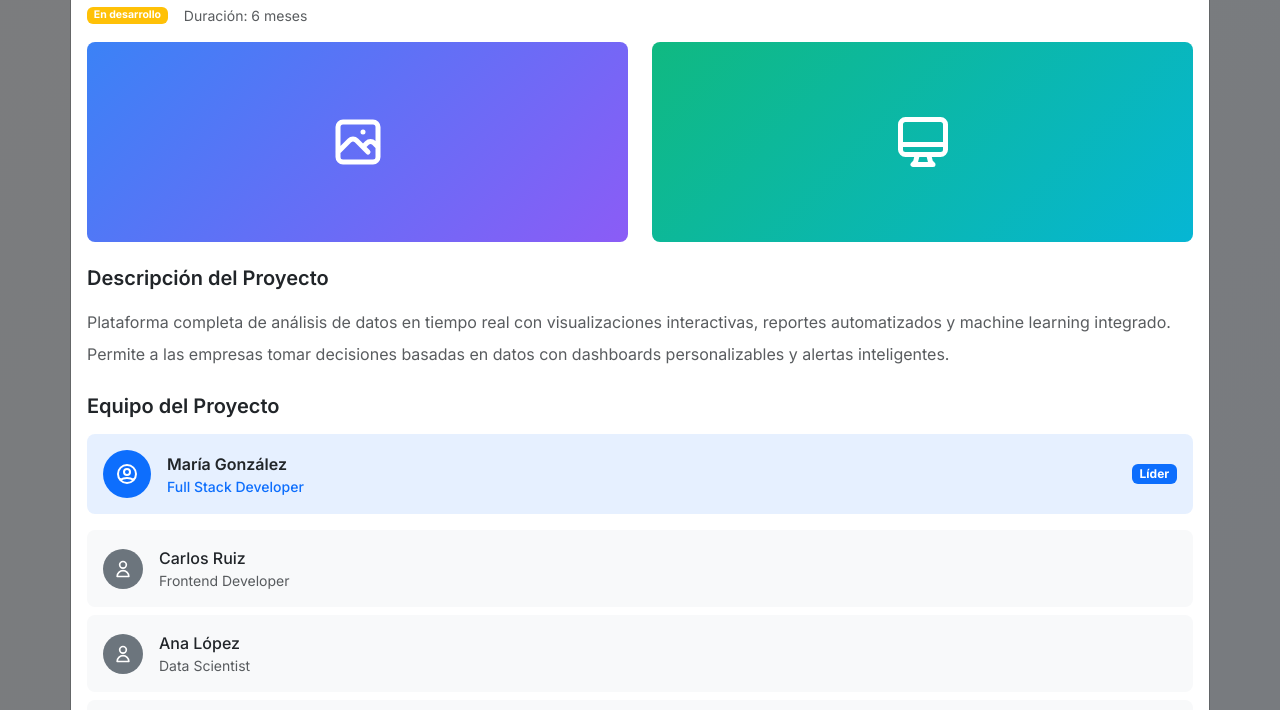
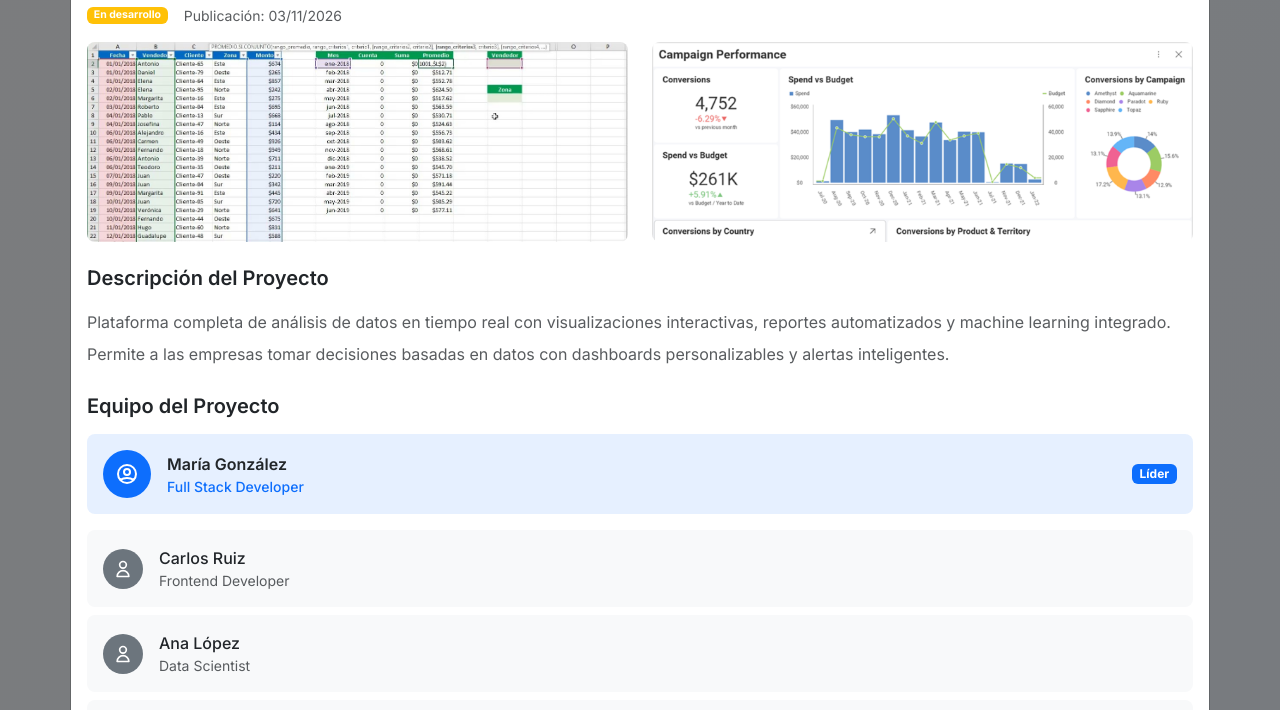
Before and after one commit to ItsFern27/MarcosWeb-Proyecto-Integraci-n, a plain HTML site: page index.html in a window 1280 px wide. Both pictures are taken after a click on the element 260 px from the left and 919 px from the top of the page. Shown: the part 609-1319 px from the top of the page. Drawn offline with nearby package versions, Linux system fonts and the light colour scheme.

Commit message:
vrs w img

```diff
--- a/app.js
+++ b/app.js
@@ -9,13 +9,82 @@ document.addEventListener('DOMContentLoaded', () => {
 
 const projectModal = new bootstrap.Modal(document.getElementById('projectModal'));
 
+function setImagePositioning(imgElement, filename) {
+    const hMatch = filename.match(/h-(\w+)/);
+    const vMatch = filename.match(/v-(\w+)/);
+
+    let objectPosition = 'center center';
+
+    if (hMatch && vMatch) {
+        const hPos = hMatch[1];
+        const vPos = vMatch[1];
+
+        const hMap = {
+            'start': 'left',
+            'center': 'center',
+            'end': 'right'
+        };
+
+        const vMap = {
+            'top': 'top',
+            'center': 'center',
+            'end': 'bottom'
+        };
+
+        objectPosition = `${hMap[hPos]} ${vMap[vPos]}`;
+    }
+
+    imgElement.style.objectPosition = objectPosition;
+}
+
 function openModal(project) {
     document.getElementById('modalTitle').textContent = project.name;
     document.getElementById('modalDescription').textContent = project.description;
     document.getElementById('modalAuthor').textContent = project.author;
     document.getElementById('modalAuthorRole').textContent = project.role;
     document.getElementById('modalStatus').textContent = project.status;
-    document.getElementById('modalDuration').textContent = `Duración: ${project.duration}`;
+    document.getElementById('modalDuration').textContent = `Publicación: ${project.duration}`;
+
+    const projectImageMap = {
+        'Dashboard Analytics': {
+            img1: 'img2/dashboard1(h-start ,v-center).jpg',
+            img2: 'img2/dashboard2(h-start ,v-top).png'
+        },
+        'App de Fitness': {
+            img1: 'img2/app1(h-center ,v-center).png',
+            img2: 'img2/app2(h-center ,v-top).png'
+        },
+        'Sistema de Seguridad': {
+            img1: 'img2/sistema1(h-center ,v-center).jpg',
+            img2: 'img2/sistema2(h-center ,v-center).jpg'
+        },
+        'E-commerce Platform': {
+            img1: 'img2/e-commerce1(h-center ,v-center).png',
+            img2: 'img2/e-commerce2(h-center ,v-center).png'
+        },
+        'ML Predictor': {
+            img1: 'img2/ml1(h-center ,v-center).png',
+            img2: 'img2/ml2(h-center ,v-center).png'
+        },
+        'Red Social Creativa': {
+            img1: 'img2/red1(h-center ,v-center).jpg',
+            img2: 'img2/red2(h-center ,v-center).png'
+        }
+    };
+
+    const projectImages = projectImageMap[project.name];
+    if (projectImages) {
+        const img1 = document.getElementById('modalImg1');
+        const img2 = document.getElementById('modalImg2');
+
+        img1.src = projectImages.img1;
+        img1.alt = `${project.name} - Imagen 1`;
+        img2.src = projectImages.img2;
+        img2.alt = `${project.name} - Imagen 2`;
+
+        setImagePositioning(img1, projectImages.img1);
+        setImagePositioning(img2, projectImages.img2);
+    }
 
     const statusElement = document.getElementById('modalStatus');
     statusElement.className = 'badge';
--- a/index.html
+++ b/index.html
@@ -142,15 +142,10 @@
         <div class="row g-4">
             <div class="col-md-6 col-lg-4">
                 <div class="card h-100 shadow-sm project-card" style="cursor: pointer;"
-                    data-project='{"name":"Dashboard Analytics","description":"Plataforma completa de análisis de datos en tiempo real con visualizaciones interactivas, reportes automatizados y machine learning integrado. Permite a las empresas tomar decisiones basadas en datos con dashboards personalizables y alertas inteligentes.","author":"María González","role":"Full Stack Developer","members":[{"name":"Carlos Ruiz","role":"Frontend Developer"},{"name":"Ana López","role":"Data Scientist"},{"name":"Pedro Martín","role":"UI/UX Designer"}],"technologies":["React","Node.js","MongoDB","D3.js","Python"],"status":"En desarrollo","duration":"6 meses"}'>
-                    <div class="bg-gradient-blue-purple d-flex align-items-center justify-content-center"
-                        style="height: 200px;">
-                        <svg class="text-white" width="60" height="60" fill="none" stroke="currentColor"
-                            viewBox="0 0 24 24">
-                            <path stroke-linecap="round" stroke-linejoin="round" stroke-width="2"
-                                d="M9 19v-6a2 2 0 00-2-2H5a2 2 0 00-2 2v6a2 2 0 002 2h2a2 2 0 002-2zm0 0V9a2 2 0 012-2h2a2 2 0 012 2v10m-6 0a2 2 0 002 2h2a2 2 0 002-2m0 0V5a2 2 0 012-2h2a2 2 0 012 2v14a2 2 0 01-2 2h-2a2 2 0 01-2-2z">
-                            </path>
-                        </svg>
+                    data-project='{"name":"Dashboard Analytics","description":"Plataforma completa de análisis de datos en tiempo real con visualizaciones interactivas, reportes automatizados y machine learning integrado. Permite a las empresas tomar decisiones basadas en datos con dashboards personalizables y alertas inteligentes.","author":"María González","role":"Full Stack Developer","members":[{"name":"Carlos Ruiz","role":"Frontend Developer"},{"name":"Ana López","role":"Data Scientist"},{"name":"Pedro Martín","role":"UI/UX Designer"}],"technologies":["React","Node.js","MongoDB","D3.js","Python"],"status":"En desarrollo","duration":"03/11/2026"}'>
+                    <div class="bg-white d-flex align-items-center justify-content-center" style="height: 200px;">
+                        <img src="img/dashboard.png" alt="Dashboard Analytics"
+                            style="max-width: 80%; max-height: 80%; object-fit: contain;">
                     </div>
                     <div class="card-body">
                         <h5 class="card-title">Dashboard Analytics</h5>
@@ -167,14 +162,10 @@
 
             <div class="col-md-6 col-lg-4">
                 <div class="card h-100 shadow-sm project-card" style="cursor: pointer;"
-                    data-project='{"name":"App de Fitness","description":"Aplicación móvil completa para seguimiento de ejercicios, nutrición y progreso personal con sistema de gamificación. Incluye planes personalizados, seguimiento de calorías, retos sociales y integración con wearables.","author":"Diego Fernández","role":"Mobile Developer","members":[{"name":"Laura Sánchez","role":"UI/UX Designer"},{"name":"Roberto Kim","role":"Backend Developer"}],"technologies":["Flutter","Firebase","Dart","Node.js"],"status":"Beta","duration":"4 meses"}'>
-                    <div class="bg-gradient-green-blue d-flex align-items-center justify-content-center"
-                        style="height: 200px;">
-                        <svg class="text-white" width="60" height="60" fill="none" stroke="currentColor"
-                            viewBox="0 0 24 24">
-                            <path stroke-linecap="round" stroke-linejoin="round" stroke-width="2"
-                                d="M12 18h.01M8 21h8a2 2 0 002-2V5a2 2 0 00-2-2H8a2 2 0 00-2 2v14a2 2 0 002 2z"></path>
-                        </svg>
+                    data-project='{"name":"App de Fitness","description":"Aplicación móvil completa para seguimiento de ejercicios, nutrición y progreso personal con sistema de gamificación. Incluye planes personalizados, seguimiento de calorías, retos sociales y integración con wearables.","author":"Diego Fernández","role":"Mobile Developer","members":[{"name":"Laura Sánchez","role":"UI/UX Designer"},{"name":"Roberto Kim","role":"Backend Developer"}],"technologies":["Flutter","Firebase","Dart","Node.js"],"status":"Beta","duration":"20/07/2025"}'>
+                    <div class="bg-white d-flex align-items-center justify-content-center" style="height: 200px;">
+                        <img src="img/app.png" alt="App de Fitness"
+                            style="max-width: 80%; max-height: 80%; object-fit: contain;">
                     </div>
                     <div class="card-body">
                         <h5 class="card-title">App de Fitness</h5>
@@ -191,15 +182,10 @@
 
             <div class="col-md-6 col-lg-4">
                 <div class="card h-100 shadow-sm project-card" style="cursor: pointer;"
-                    data-project='{"name":"Sistema de Seguridad","description":"Herramienta avanzada de monitoreo y detección de vulnerabilidades para aplicaciones web empresariales. Incluye análisis en tiempo real, reportes de seguridad automatizados y sistema de alertas tempranas.","author":"Elena Vargas","role":"Cybersecurity Specialist","members":[{"name":"Miguel Torres","role":"Backend Developer"},{"name":"Sofia Chen","role":"DevOps Engineer"},{"name":"Alex Rivera","role":"Security Analyst"}],"technologies":["Python","Django","PostgreSQL","Docker","Redis"],"status":"Producción","duration":"8 meses"}'>
-                    <div class="bg-gradient-yellow-orange d-flex align-items-center justify-content-center"
-                        style="height: 200px;">
-                        <svg class="text-white" width="60" height="60" fill="none" stroke="currentColor"
-                            viewBox="0 0 24 24">
-                            <path stroke-linecap="round" stroke-linejoin="round" stroke-width="2"
-                                d="M9 12l2 2 4-4m5.618-4.016A11.955 11.955 0 0112 2.944a11.955 11.955 0 01-8.618 3.04A12.02 12.02 0 003 9c0 5.591 3.824 10.29 9 11.622 5.176-1.332 9-6.03 9-11.622 0-1.042-.133-2.052-.382-3.016z">
-                            </path>
-                        </svg>
+                    data-project='{"name":"Sistema de Seguridad","description":"Herramienta avanzada de monitoreo y detección de vulnerabilidades para aplicaciones web empresariales. Incluye análisis en tiempo real, reportes de seguridad automatizados y sistema de alertas tempranas.","author":"Elena Vargas","role":"Cybersecurity Specialist","members":[{"name":"Miguel Torres","role":"Backend Developer"},{"name":"Sofia Chen","role":"DevOps Engineer"},{"name":"Alex Rivera","role":"Security Analyst"}],"technologies":["Python","Django","PostgreSQL","Docker","Redis"],"status":"Producción","duration":"05/05/2026"}'>
+                    <div class="bg-white d-flex align-items-center justify-content-center" style="height: 200px;">
+                        <img src="img/sistema.png" alt="Sistema de Seguridad"
+                            style="max-width: 80%; max-height: 80%; object-fit: contain;">
                     </div>
                     <div class="card-body">
                         <h5 class="card-title">Sistema de Seguridad</h5>
@@ -216,15 +202,10 @@
 
             <div class="col-md-6 col-lg-4">
                 <div class="card h-100 shadow-sm project-card" style="cursor: pointer;"
-                    data-project='{"name":"E-commerce Platform","description":"Plataforma completa de comercio electrónico con gestión avanzada de inventario, pagos integrados, sistema de recomendaciones y panel de administración. Incluye funcionalidades de multi-vendor y análisis de ventas.","author":"Javier Morales","role":"Full Stack Developer","members":[{"name":"Carmen Ruiz","role":"Frontend Developer"},{"name":"Luis García","role":"Backend Developer"},{"name":"Natalia Vega","role":"Product Manager"}],"technologies":["Vue.js","Express","Stripe","MongoDB","Redis"],"status":"Lanzamiento","duration":"10 meses"}'>
-                    <div class="bg-gradient-yellow-orange d-flex align-items-center justify-content-center"
-                        style="height: 200px;">
-                        <svg class="text-white" width="60" height="60" fill="none" stroke="currentColor"
-                            viewBox="0 0 24 24">
-                            <path stroke-linecap="round" stroke-linejoin="round" stroke-width="2"
-                                d="M7 21a4 4 0 01-4-4V5a2 2 0 012-2h4a2 2 0 012 2v12a4 4 0 01-4 4zM21 5a2 2 0 00-2-2h-4a2 2 0 00-2 2v12a4 4 0 004 4h4a2 2 0 002-2V5z">
-                            </path>
-                        </svg>
+                    data-project='{"name":"E-commerce Platform","description":"Plataforma completa de comercio electrónico con gestión avanzada de inventario, pagos integrados, sistema de recomendaciones y panel de administración. Incluye funcionalidades de multi-vendor y análisis de ventas.","author":"Javier Morales","role":"Full Stack Developer","members":[{"name":"Carmen Ruiz","role":"Frontend Developer"},{"name":"Luis García","role":"Backend Developer"},{"name":"Natalia Vega","role":"Product Manager"}],"technologies":["Vue.js","Express","Stripe","MongoDB","Redis"],"status":"Lanzamiento","duration":"hoy"}'>
+                    <div class="bg-white d-flex align-items-center justify-content-center" style="height: 200px;">
+                        <img src="img/e-commerce.png" alt="E-commerce Platform"
+                            style="max-width: 80%; max-height: 80%; object-fit: contain;">
                     </div>
                     <div class="card-body">
                         <h5 class="card-title">E-commerce Platform</h5>
@@ -241,14 +222,10 @@
 
             <div class="col-md-6 col-lg-4">
                 <div class="card h-100 shadow-sm project-card" style="cursor: pointer;"
-                    data-project='{"name":"ML Predictor","description":"Sistema avanzado de machine learning para predicción de tendencias de mercado y análisis predictivo. Utiliza algoritmos de deep learning para generar insights precisos y recomendaciones automatizadas para inversiones.","author":"Dr. Patricia Silva","role":"Data Scientist","members":[{"name":"Fernando López","role":"ML Engineer"},{"name":"Isabella Chen","role":"Data Analyst"}],"technologies":["Python","TensorFlow","Pandas","Scikit-learn","Docker"],"status":"Investigación","duration":"12 meses"}'>
-                    <div class="bg-gradient-indigo-purple d-flex align-items-center justify-content-center"
-                        style="height: 200px;">
-                        <svg class="text-white" width="60" height="60" fill="none" stroke="currentColor"
-                            viewBox="0 0 24 24">
-                            <path stroke-linecap="round" stroke-linejoin="round" stroke-width="2"
-                                d="M13 7h8m0 0v8m0-8l-8 8-4-4-6 6"></path>
-                        </svg>
+                    data-project='{"name":"ML Predictor","description":"Sistema avanzado de machine learning para predicción de tendencias de mercado y análisis predictivo. Utiliza algoritmos de deep learning para generar insights precisos y recomendaciones automatizadas para inversiones.","author":"Dr. Patricia Silva","role":"Data Scientist","members":[{"name":"Fernando López","role":"ML Engineer"},{"name":"Isabella Chen","role":"Data Analyst"}],"technologies":["Python","TensorFlow","Pandas","Scikit-learn","Docker"],"status":"Investigación","duration":"15/10/2026"}'>
+                    <div class="bg-white d-flex align-items-center justify-content-center" style="height: 200px;">
+                        <img src="img/ml.png" alt="ML Predictor"
+                            style="max-width: 80%; max-height: 80%; object-fit: contain;">
                     </div>
                     <div class="card-body">
                         <h5 class="card-title">ML Predictor</h5>
@@ -265,15 +242,10 @@
 
             <div class="col-md-6 col-lg-4">
                 <div class="card h-100 shadow-sm project-card" style="cursor: pointer;"
-                    data-project='{"name":"Red Social Creativa","description":"Plataforma social innovadora enfocada en artistas y diseñadores para compartir, colaborar y monetizar proyectos creativos. Incluye marketplace integrado, herramientas de colaboración en tiempo real y sistema de portfolios dinámicos.","author":"Andrés Castillo","role":"Creative Director","members":[{"name":"Valeria Mendoza","role":"UI/UX Designer"},{"name":"Tomás Herrera","role":"Frontend Developer"},{"name":"Gabriela Santos","role":"Community Manager"}],"technologies":["React","GraphQL","AWS","Node.js","PostgreSQL"],"status":"Beta Privada","duration":"7 meses"}'>
-                    <div class="bg-gradient-pink-red d-flex align-items-center justify-content-center"
-                        style="height: 200px;">
-                        <svg class="text-white" width="60" height="60" fill="none" stroke="currentColor"
-                            viewBox="0 0 24 24">
-                            <path stroke-linecap="round" stroke-linejoin="round" stroke-width="2"
-                                d="M4.318 6.318a4.5 4.5 0 000 6.364L12 20.364l7.682-7.682a4.5 4.5 0 00-6.364-6.364L12 7.636l-1.318-1.318a4.5 4.5 0 00-6.364 0z">
-                            </path>
-                        </svg>
+                    data-project='{"name":"Red Social Creativa","description":"Plataforma social innovadora enfocada en artistas y diseñadores para compartir, colaborar y monetizar proyectos creativos. Incluye marketplace integrado, herramientas de colaboración en tiempo real y sistema de portfolios dinámicos.","author":"Andrés Castillo","role":"Creative Director","members":[{"name":"Valeria Mendoza","role":"UI/UX Designer"},{"name":"Tomás Herrera","role":"Frontend Developer"},{"name":"Gabriela Santos","role":"Community Manager"}],"technologies":["React","GraphQL","AWS","Node.js","PostgreSQL"],"status":"Beta Privada","duration":"30/08/2025"}'>
+                    <div class="bg-white d-flex align-items-center justify-content-center" style="height: 200px;">
+                        <img src="img/red.png" alt="Red Social Creativa"
+                            style="max-width: 80%; max-height: 80%; object-fit: contain;">
                     </div>
                     <div class="card-body">
                         <h5 class="card-title">Red Social Creativa</h5>
@@ -306,27 +278,13 @@
                 <div class="modal-body">
                     <div class="row g-4 mb-4">
                         <div class="col-md-6">
-                            <div id="modalImage1"
-                                class="bg-gradient-blue-purple rounded-3 d-flex align-items-center justify-content-center"
-                                style="height: 200px;">
-                                <svg class="text-white" width="60" height="60" fill="none" stroke="currentColor"
-                                    viewBox="0 0 24 24">
-                                    <path stroke-linecap="round" stroke-linejoin="round" stroke-width="2"
-                                        d="M4 16l4.586-4.586a2 2 0 012.828 0L16 16m-2-2l1.586-1.586a2 2 0 012.828 0L20 14m-6-6h.01M6 20h12a2 2 0 002-2V6a2 2 0 00-2-2H6a2 2 0 00-2 2v12a2 2 0 002 2z">
-                                    </path>
-                                </svg>
+                            <div id="modalImage1" class="bg-white rounded-3 overflow-hidden" style="height: 200px;">
+                                <img id="modalImg1" src="" alt="" style="width: 100%; height: 100%; object-fit: cover;">
                             </div>
                         </div>
                         <div class="col-md-6">
-                            <div id="modalImage2"
-                                class="bg-gradient-green-blue rounded-3 d-flex align-items-center justify-content-center"
-                                style="height: 200px;">
-                                <svg class="text-white" width="60" height="60" fill="none" stroke="currentColor"
-                                    viewBox="0 0 24 24">
-                                    <path stroke-linecap="round" stroke-linejoin="round" stroke-width="2"
-                                        d="M9.75 17L9 20l-1 1h8l-1-1-.75-3M3 13h18M5 17h14a2 2 0 002-2V5a2 2 0 00-2-2H5a2 2 0 00-2 2v10a2 2 0 002 2z">
-                                    </path>
-                                </svg>
+                            <div id="modalImage2" class="bg-white rounded-3 overflow-hidden" style="height: 200px;">
+                                <img id="modalImg2" src="" alt="" style="width: 100%; height: 100%; object-fit: cover;">
                             </div>
                         </div>
                     </div>
```
Also changed, not shown: img/app.png (added), img/dashboard.png (added), img/e-commerce.png (added), img/ml.png (added), img/red.png (added), img/sistema.png (added), img2/app1(h-center ,v-center).png (added), img2/app2(h-center ,v-top).png (added), img2/dashboard1(h-start ,v-center).jpg (added), img2/dashboard2(h-start ,v-top).png (added), img2/e-commerce1(h-center ,v-center).png (added), img2/e-commerce2(h-center ,v-center).png (added), img2/ml1(h-center ,v-center).png (added), img2/ml2(h-center ,v-center).png (added), 4 more files.
